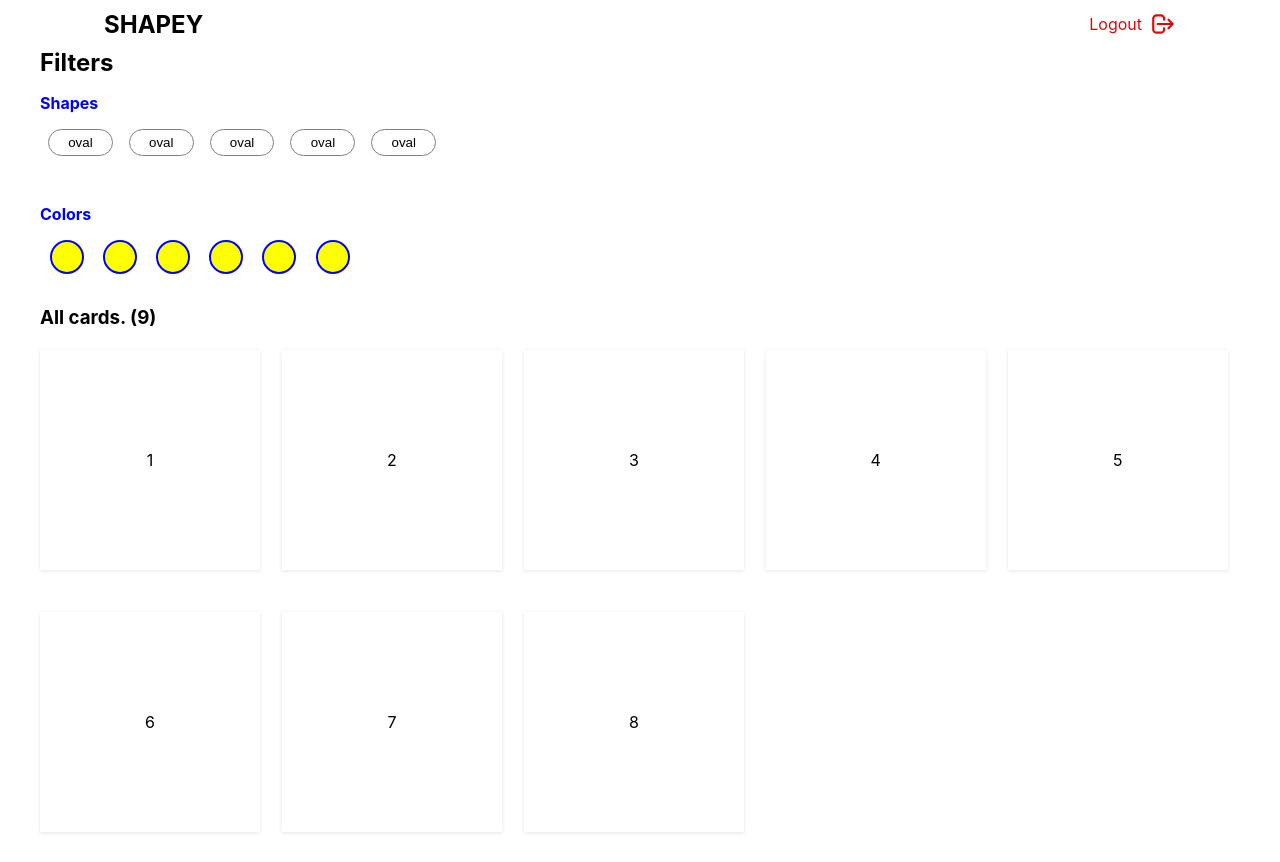
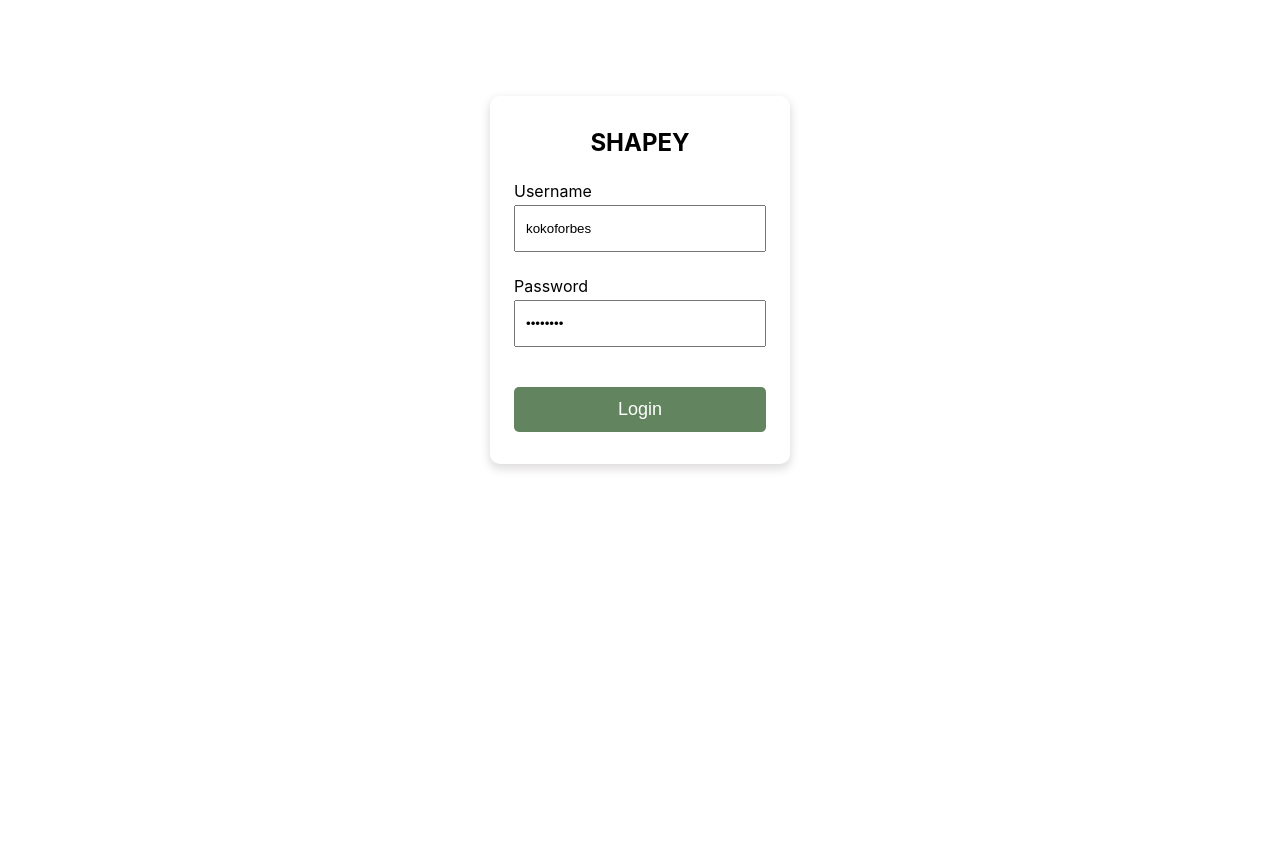
Before and after one commit to kokoforbes/shapey, a React (Create React App) app: page / in a window 1280 px wide. After the commit the page ends 800 px from the top, so only its background shows below. Built offline with nearby package versions, Linux system fonts and the light colour scheme.

Commit message:
Implemented login page

```diff
--- a/package.json
+++ b/package.json
@@ -43,5 +43,9 @@
       "last 1 firefox version",
       "last 1 safari version"
     ]
+  },
+  "devDependencies": {
+    "@types/react-redux": "^7.1.16",
+    "@types/redux-logger": "^3.0.8"
   }
 }
--- a/src/App.tsx
+++ /dev/null
@@ -1,16 +0,0 @@
-import React from 'react';
-import Header from './components/Header/Header'
-import Filters from './components/Filters/Filters'
-import View from './components/View/View'
-
-function App() {
-  return (
-    <div className="container">
-      <Header />
-      <Filters />
-      <View />
-    </div>
-  );
-}
-
-export default App;
--- /dev/null
+++ b/src/components/App.tsx
@@ -0,0 +1,26 @@
+import React from 'react';
+import { connect } from 'react-redux';
+import Home from '../pages/home/home';
+import Login from '../pages/login/login';
+import Header from './Header/Header'
+
+
+interface IProps {
+  isUserLoggedIn: boolean;
+}
+
+function App(props: IProps) {
+  const { isUserLoggedIn } = props;
+  return (
+    <div className="container">
+      {isUserLoggedIn ? <Header /> : null}
+      {isUserLoggedIn ? <Home /> : <Login />}
+    </div>
+  );
+}
+
+const mapStateToProps = (state: any) => ({
+  isUserLoggedIn: state.user.isLoggedIn,
+});
+
+export default connect(mapStateToProps)(App);
--- a/src/index.tsx
+++ b/src/index.tsx
@@ -1,11 +1,12 @@
 import React from 'react';
 import ReactDOM from 'react-dom';
 import './index.css';
-import App from './App';
+import App from './components/App';
+import Root from './root';
 
 ReactDOM.render(
-  <React.StrictMode>
+  <Root>
     <App />
-  </React.StrictMode>,
+  </Root>,
   document.getElementById('root')
 );
--- /dev/null
+++ b/src/pages/login/login.module.scss
@@ -0,0 +1,45 @@
+.login {
+  position: absolute;
+  top: 35%;
+  left: 50%;
+  margin-right: -50%;
+  transform: translate(-50%, -50%);
+
+  form {
+    min-width: 300px;
+    width: 100%;
+    border-radius: 10px;
+    padding: 2rem 1.5rem 2rem;
+    box-shadow: 0px 4px 10px 1px rgb(223, 221, 221);
+    position: relative;
+    display: flex;
+    flex-direction: column;
+    align-items: center;
+    gap: 1.5rem;
+
+    .brand {
+     text-transform: uppercase;
+    }
+
+    .formGroup {
+      width: 100%;
+      input {
+        width: 100%;
+        padding: 14px 10px;
+        margin-top: 4px;
+      }
+    }
+
+    button {
+      width: 100%;
+      margin: 1rem 0 0;
+      padding: 12px 0;
+      font-size: 18px;
+      background: #62845F;
+      color: white;
+      border-radius: 5px;
+      cursor: pointer;
+      border: none;
+    }
+  }
+}
--- a/src/pages/login/login.tsx
+++ b/src/pages/login/login.tsx
@@ -1,11 +1,66 @@
-import React from 'react'
+import React, { ChangeEvent, FormEvent, useState } from 'react';
+import { connect } from 'react-redux';
+import { Dispatch } from 'redux';
+import { setCurrentUser } from '../../state/user/user.actions';
+import styles from './login.module.scss';
 
-const login = () => {
-  return (
-    <div>
-
-    </div>
-  )
+interface LoginProps {
+  setUser: (name: string) => any;
 }
 
-export default login
+const Login = (props: LoginProps) => {
+  const [formData, setFormData] = useState({ username: 'kokoforbes', password: 'P@ssW0rd' });
+  const { setUser } = props;
+
+  const handleLoginFormSubmit = (event: FormEvent<HTMLFormElement>) => {
+    event.preventDefault();
+    setUser(formData.username);
+  };
+
+  const handleFormInputChange = (event: ChangeEvent<HTMLInputElement>) => {
+    setFormData({
+      ...formData,
+      [event.target.name]: event.target.value,
+    });
+  };
+
+  return (
+    <div className={styles.login}>
+      <form onSubmit={handleLoginFormSubmit}>
+        <h2 className={styles.brand}>shapey</h2>
+        <div className={styles.formGroup}>
+          <label htmlFor="username">
+            <p>Username</p>
+            <input
+              type="text"
+              name="username"
+              id="username"
+              value={formData.username}
+              onChange={handleFormInputChange}
+            />
+          </label>
+        </div>
+        <div className={styles.formGroup}>
+          <label htmlFor="password">
+            <p>Password</p>
+            <input
+              type="password"
+              name="password"
+              id="password"
+              value={formData.password}
+              onChange={handleFormInputChange}
+            />
+          </label>
+        </div>
+
+        <button type="submit">Login</button>
+      </form>
+    </div>
+  );
+};
+
+const mapDispatchToProps = (dispatch: Dispatch) => ({
+  setUser: (user: string) => dispatch(setCurrentUser(user)),
+});
+
+export default connect(null, mapDispatchToProps)(Login);
--- /dev/null
+++ b/src/root.tsx
@@ -0,0 +1,10 @@
+import React from 'react';
+import { Provider } from 'react-redux';
+import store from './state/store';
+
+const Root = (props: any) => {
+  const { children } = props;
+  return <Provider store={store}>{children}</Provider>;
+};
+
+export default Root
```
Also changed, not shown: src/components/App.module.scss (added), src/pages/home/home.scss (deleted), src/pages/login/login.scss (deleted), 2 other files (tests, documents, lock files or other folders).
